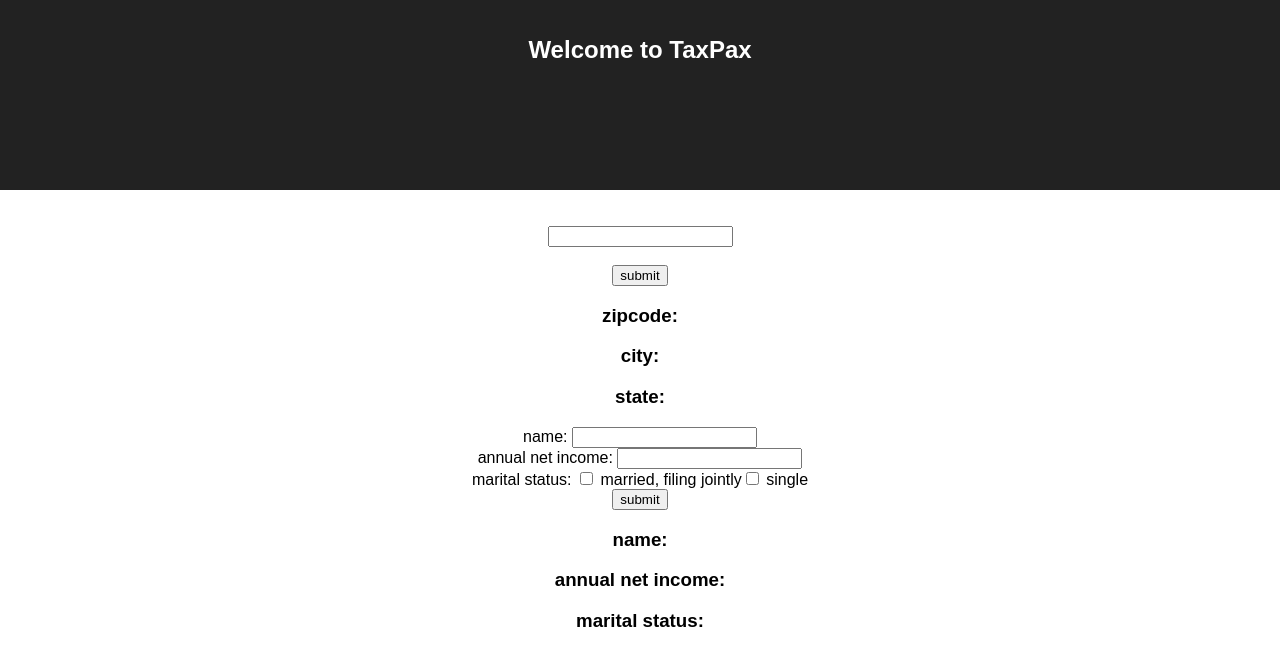
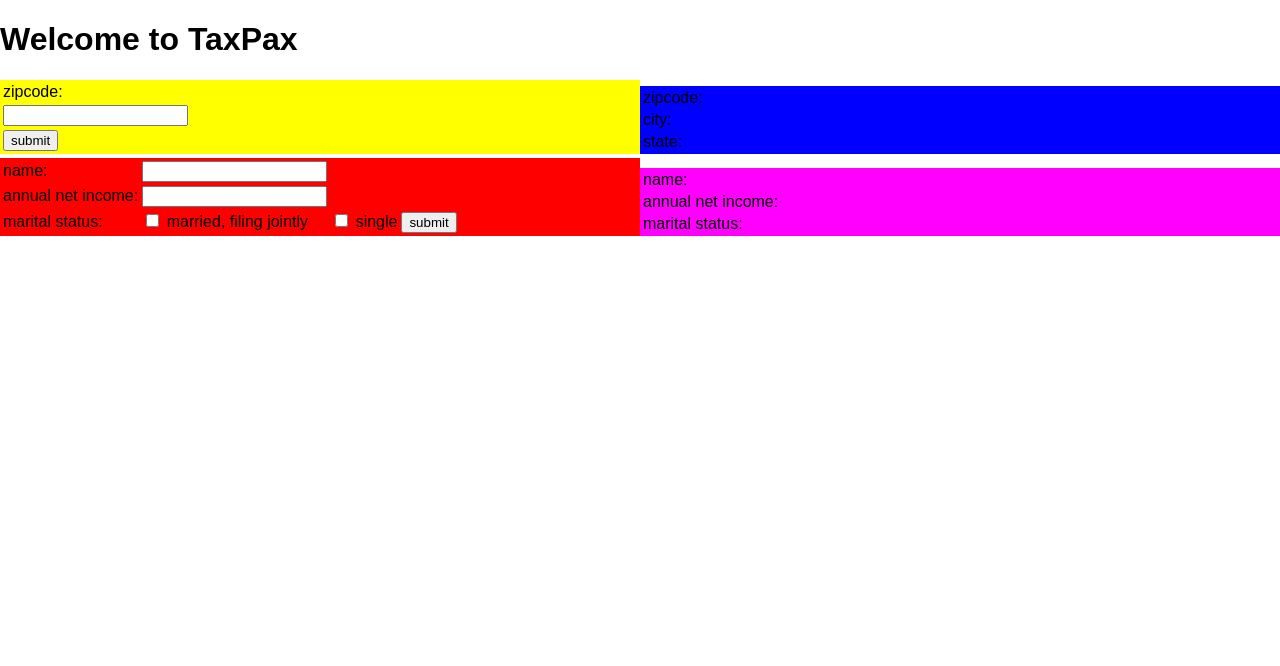
Before and after one commit to brookearyan/X_proj, a React (Create React App) app in the folder x_proj/: page / in a window 1280 px wide. Shown: the top 666 px of the page. Built offline with nearby package versions, Linux system fonts and the light colour scheme.

Commit message:
formatted table, fixed css

```diff
--- a/x_proj/src/App.css
+++ b/x_proj/src/App.css
@@ -12,3 +12,8 @@
 .App-title {
   font-size: 1.5em;
 }
+
+#user-info {
+  display: inline-block;
+  float: right;
+}
--- a/x_proj/src/App.js
+++ b/x_proj/src/App.js
@@ -9,16 +9,16 @@
 
   render() {
     return (
-      <div className="App">
-        <header className="App-header">
-          <h1 className="App-title">Welcome to TaxPax</h1>
+      <div>
+        <header>
+          <h1>Welcome to TaxPax</h1>
         </header>
-      <div>
-        <br /><br />
+
+        <table className="container">
         <ZipInfo />
         <User />
-      </div>
-      </div>
+      </table>
+    </div>
     );
   }
 }
--- a/x_proj/src/User.js
+++ b/x_proj/src/User.js
@@ -9,7 +9,6 @@
     this.handleOnChangeName = this.handleOnChangeName.bind(this);
     this.handleOnChangeIncome = this.handleOnChangeIncome.bind(this);
     this.handleOnChangesStatus = this.handleOnChangesStatus.bind(this);
-
   }
 
   handleOnSubmit(ev) {
@@ -33,21 +32,30 @@
 
   render() {
     return (
-      <article>
-        <form onSubmit={this.handleOnSubmit} className="user-info">
-          <label> name: </label>
-          <input onChange={this.handleOnChangeName} type="text" name="name"/><br />
-          <label> annual net income: </label>
-          <input onChange={this.handleOnChangeIncome}type="integer" name="income"/><br />
-          <label> marital status: </label>
-          <input onChange={this.handleOnChangesStatus} type="checkbox" name="marital_status" value="married"/> married, filing jointly
-          <input onChange={this.handleOnChangesStatus} type="checkbox" name="marital_status" value="single"/> single <br />
-          <input type="submit" value="submit"/>
-        </form>
-        <h3>name: {this.state.name}</h3>
-        <h3>annual net income: {this.state.income}</h3>
-        <h3>marital status: {this.state.marital_status}</h3>
-      </article>
+      <section className="user">
+        <article className="user-form">
+          <form onSubmit={this.handleOnSubmit}>
+            <tr><td><label> name: </label></td>
+            <td><input onChange={this.handleOnChangeName} type="text" name="name"/></td></tr>
+            <tr><td><label> annual net income: </label></td>
+            <td><input onChange={this.handleOnChangeIncome}type="integer" name="income"/></td></tr>
+            <tr><td><label> marital status: </label></td>
+            <td><input onChange={this.handleOnChangesStatus} type="checkbox" name="marital_status" value="married"/> married, filing jointly</td><td><input onChange={this.handleOnChangesStatus} type="checkbox" name="marital_status" value="single"/> single </td>
+            <td><input type="submit" value="submit"/></td></tr>
+          </form>
+        </article>
+        <article className="user-info">
+          <tr>
+            <td>name: {this.state.name}</td>
+          </tr>
+          <tr>
+            <td>annual net income: {this.state.income}</td>
+          </tr>
+          <tr>
+            <td>marital status: {this.state.marital_status}</td>
+          </tr>
+        </article>
+      </section>
     )
   }
 
--- a/x_proj/src/ZipInfo.js
+++ b/x_proj/src/ZipInfo.js
@@ -34,16 +34,18 @@
   render() {
     console.log(this.state);
     return(
-      <section>
-        <form onSubmit={this.clearForm} name="zip-form">
-          <input type="text" name="zip"/>
-          <br /><br />
-          <input onClick={this.handleOnSubmit} type="submit" value="submit"/>
-        </form>
-        <article>
-          <h3>zipcode: {this.state.zipcode}</h3>
-          <h3>city: {this.state.city}</h3>
-          <h3>state: {this.state.state}</h3>
+      <section className="get-zip">
+        <article className="submit">
+          <form onSubmit={this.clearForm} name="zip-form">
+          <tr><td><label> zipcode: </label></td></tr>
+          <tr><td><input type="text" name="zip"/></td></tr>
+          <tr><td><input onClick={this.handleOnSubmit} type="submit" value="submit"/></td></tr>
+          </form>
+        </article>
+        <article className="render-zipinfo">
+          <tr><td>zipcode: {this.state.zipcode}</td></tr>
+          <tr><td>city: {this.state.city}</td></tr>
+          <tr><td>state: {this.state.state}</td></tr>
         </article>
       </section>
     )
--- a/x_proj/src/index.css
+++ b/x_proj/src/index.css
@@ -3,3 +3,41 @@
   padding: 0;
   font-family: sans-serif;
 }
+
+
+
+table {
+  display: inline-block;
+  float: left;
+}
+
+.container {
+  width: 100%;
+}
+
+section {
+  width: 100%;
+  height: auto;
+}
+
+article {
+  width: 50%;
+  height: auto;
+  display: inline-block;
+}
+
+.user-form {
+  background-color: red;
+}
+
+.render-zipinfo {
+  background-color: blue;
+}
+
+.submit {
+  background-color: yellow;
+}
+
+.user-info {
+  background-color: magenta;
+}
```
Also changed, not shown: x_proj/h.html (added), x_proj/src/logo.svg (deleted).
